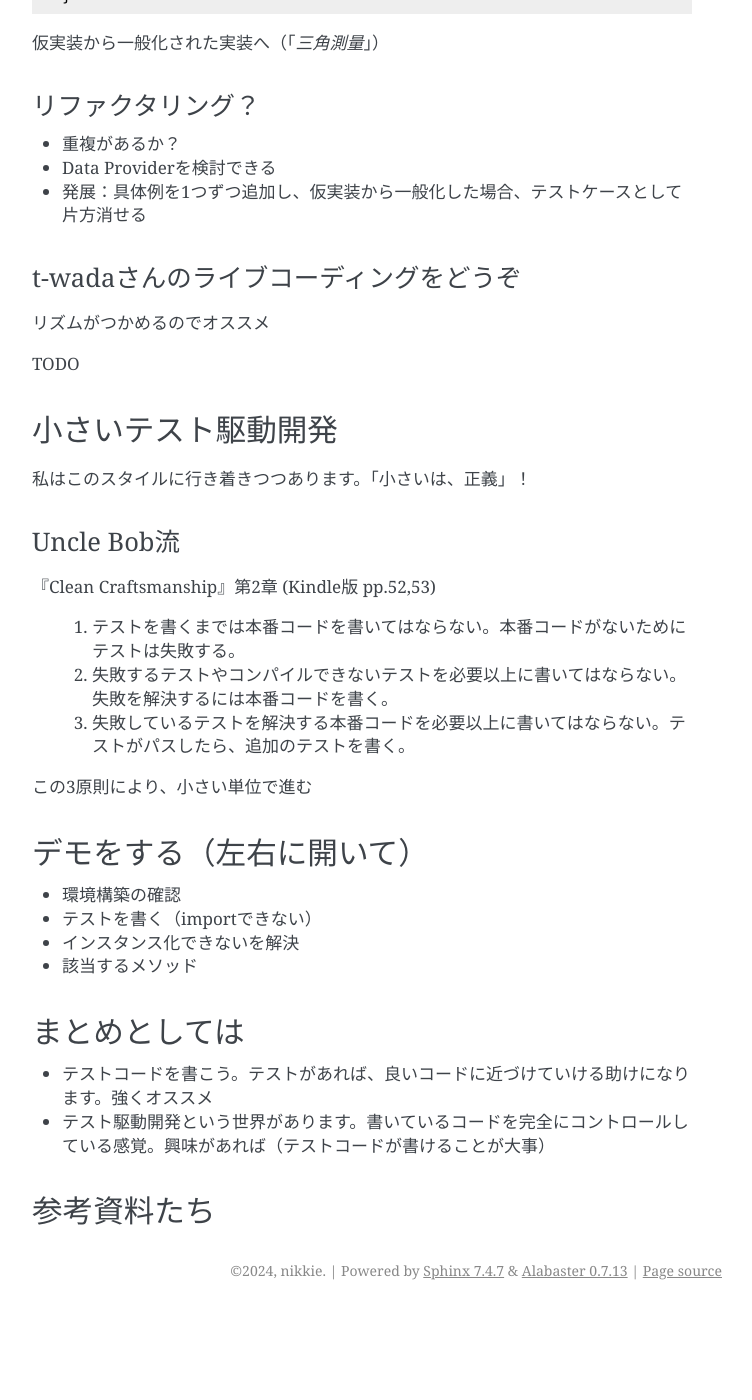
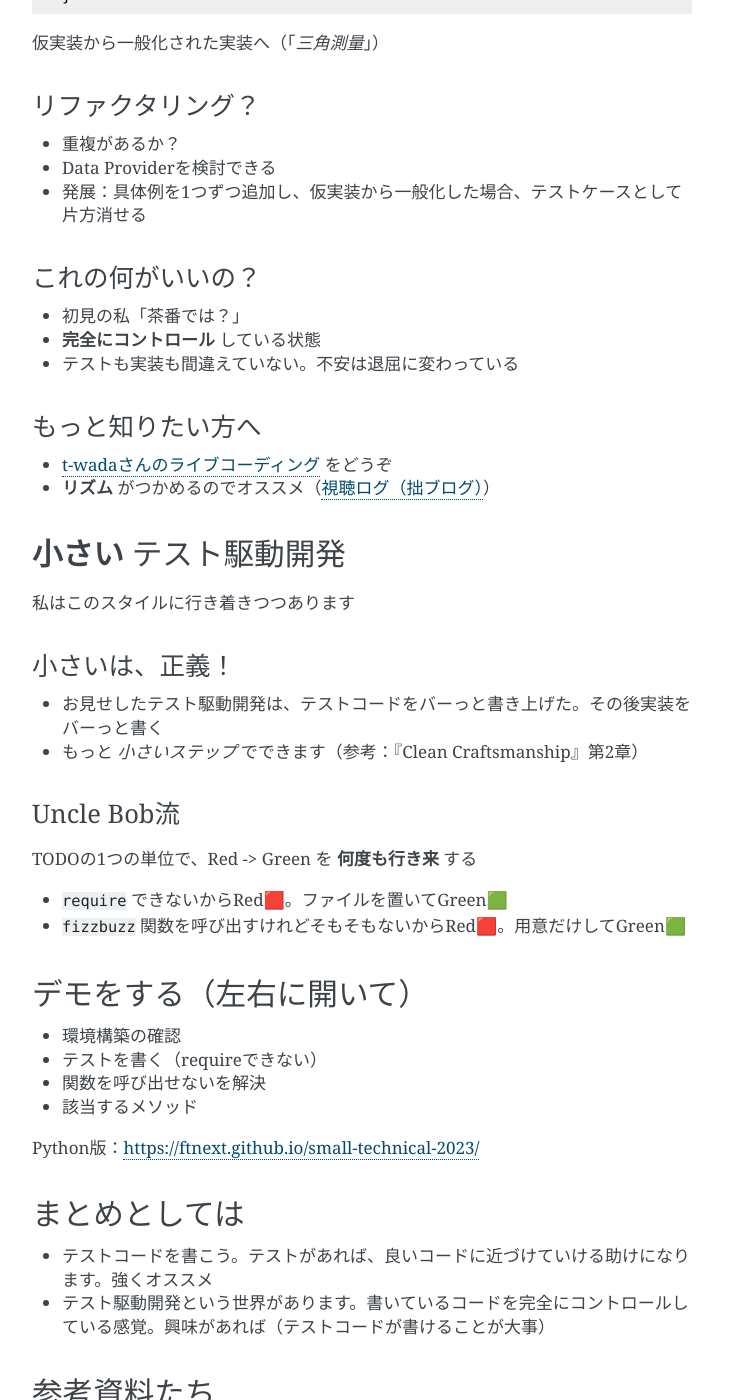
Before and after one commit to ftnext/2024-slides, a Sphinx documentation site: the page built from source/phpkansai/practice-test-code.rst, in a window 1280 px wide and 1400 px high, scrolled down 19403 px. Shown: the whole window, without its empty margins (388-1140 px from the left). Built offline with Sphinx 7.4.7, drawn with Linux system fonts in a browser that asks for light colours; before the commit the page ends 20713 px from its top, so only the background shows below that; some of the changed text lies outside the part shown.

Commit message:
[feat] Refine TDD parts

```diff
--- a/source/phpkansai/test-driven-development.rst.txt
+++ b/source/phpkansai/test-driven-development.rst.txt
@@ -62,13 +62,13 @@ TODOリスト
     - [ ] 5の倍数のときは数の代わりに「Buzz」に変換する
     - [ ] 15の倍数のときは数の代わりに「FizzBuzz」に変換する
 
+必要になりそうなテストのリスト
+
 数をそのまま文字列に変換する って何だ？
 --------------------------------------------------
 
-具体例を追加
-
 .. code-block:: markdown
-    :caption: TODOリスト
+    :caption: 具体例を追加した
 
     - [ ] 数をそのまま文字列に変換する
       - [ ] 1を渡すと文字列1を返す
@@ -106,22 +106,22 @@ TODOリスト
 --------------------------------------------------
 
 * 重複があるか？ ーなし
-* Red -> Green -> Refactorの1サイクル終了
+* Red -> Green -> Refactorの1サイクル終了♻️
 
 実装を一般化したい！ TODO追加
 --------------------------------------------------
 
 .. code-block:: markdown
-    :caption: TODOリスト
+    :caption: 別の具体例を追加
 
     - [ ] 数をそのまま文字列に変換する
-      - [ ] 1を渡すと文字列1を返す
+      - [x] 1を渡すと文字列1を返す
       - [ ] 2を渡すと文字列2を返す
     - [ ] 3の倍数のときは数の代わりに「Fizz」に変換する
     - [ ] 5の倍数のときは数の代わりに「Buzz」に変換する
     - [ ] 15の倍数のときは数の代わりに「FizzBuzz」に変換する
 
-2を渡すと文字列2を返す テスト（Red🟥）
+2を渡すと文字列2を返す テスト 🟥
 --------------------------------------------------
 
 .. code-block:: php
@@ -153,32 +153,39 @@ TODOリスト
 * Data Providerを検討できる
 * 発展：具体例を1つずつ追加し、仮実装から一般化した場合、テストケースとして片方消せる
 
-t-wadaさんのライブコーディングをどうぞ
+これの何がいいの？
 --------------------------------------------------
 
-リズムがつかめるのでオススメ
+* 初見の私「茶番では？」
+* **完全にコントロール** している状態
+* テストも実装も間違えていない。不安は退屈に変わっている
 
-TODO
+もっと知りたい方へ
+--------------------------------------------------
 
-.. テストコードをバーっと書いている。その後実装をバーっと書く
+* `t-wadaさんのライブコーディング <https://www.youtube.com/watch?v=Q-FJ3XmFlT8&t=1145s>`__ をどうぞ
+* **リズム** がつかめるのでオススメ（`視聴ログ（拙ブログ） <https://nikkie-ftnext.hatenablog.com/entry/tddbc-2020-online-archive-twada-keynote-live-coding-log>`__）
 
-小さいテスト駆動開発
+**小さい** テスト駆動開発
 ============================================================
 
-私はこのスタイルに行き着きつつあります。「小さいは、正義」！
+私はこのスタイルに行き着きつつあります
 
 .. 情報量が多かったと思うのでおまけでもいいかも。Ask the speakerに聴きに来ていただいてもOK
+
+小さいは、正義！
+--------------------------------------------------
+
+* お見せしたテスト駆動開発は、テストコードをバーっと書き上げた。その後実装をバーっと書く
+* もっと *小さいステップ* でできます（参考：『Clean Craftsmanship』第2章）
 
 Uncle Bob流
 --------------------------------------------------
 
-『Clean Craftsmanship』第2章 (Kindle版 pp.52,53)
+TODOの1つの単位で、Red -> Green を **何度も行き来** する
 
-    1. テストを書くまでは本番コードを書いてはならない。本番コードがないためにテストは失敗する。
-    2. 失敗するテストやコンパイルできないテストを必要以上に書いてはならない。失敗を解決するには本番コードを書く。
-    3. 失敗しているテストを解決する本番コードを必要以上に書いてはならない。テストがパスしたら、追加のテストを書く。
-
-この3原則により、小さい単位で進む
+* ``require`` できないからRed🟥。ファイルを置いてGreen🟩
+* ``fizzbuzz`` 関数を呼び出すけれどそもそもないからRed🟥。用意だけしてGreen🟩
 
 .. エラーが出たらRed（AssertionErrorだけでなく、コンパイルエラーなど）
 
@@ -188,12 +195,11 @@ Uncle Bob流
 ============================================================
 
 * 環境構築の確認
-* テストを書く（importできない）
-* インスタンス化できないを解決
+* テストを書く（requireできない）
+* 関数を呼び出せないを解決
 * 該当するメソッド
+
+Python版：https://ftnext.github.io/small-technical-2023/
 
 .. 1つのテストケースを通すまでに、何度も交互に行き来する様子を見ている人に伝えたい
     ベイビーステップ、細かくフィードバックのサイクルを回す
-
-.. いったいこれの何がいいの？と思うはず
-    完全にコントロールしている状態（不安が退屈に変わっている）
```
Also changed, not shown: other parts of source/phpkansai/test-driven-development.rst.txt (+5 -5 lines).
